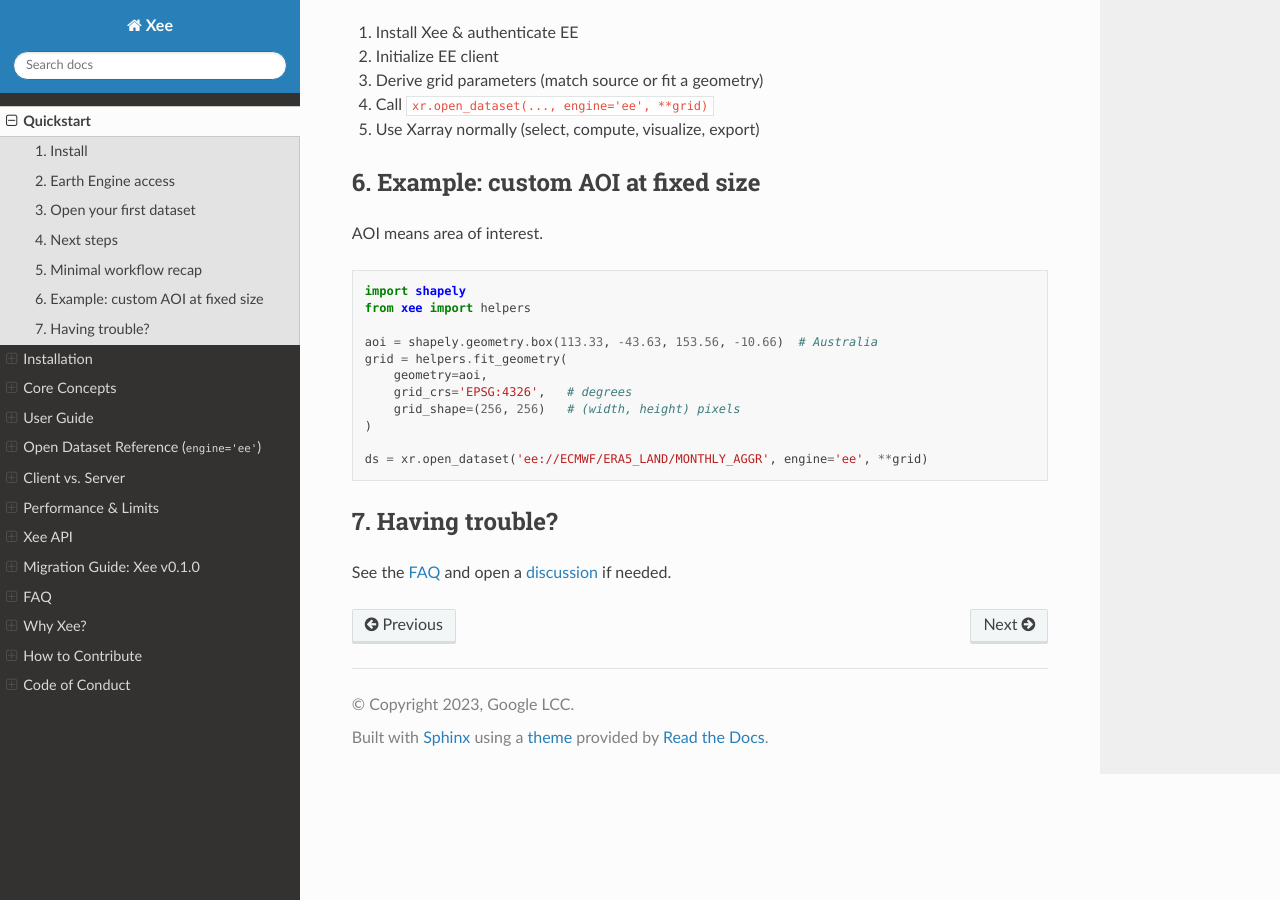
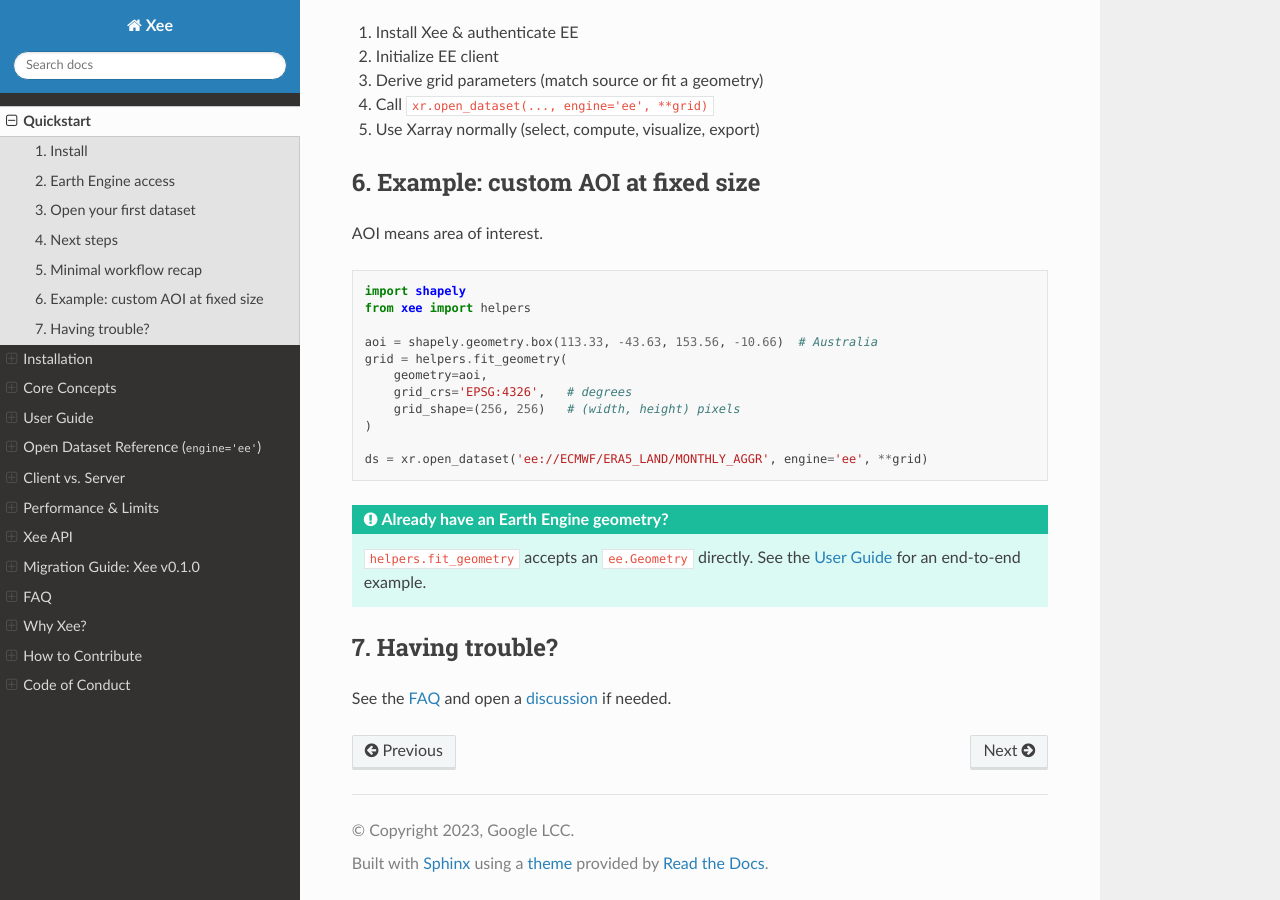
Before and after one commit to google/Xee, a Sphinx documentation site: the page built from docs/quickstart.md, in a window 1280 px wide and 900 px high, scrolled down 2148 px. Built offline with Sphinx 7.4.7 and the Read the Docs theme 3.1.0, drawn with Linux system fonts in a browser that asks for light colours; the version number could not be read and is left out.

Commit message:
docs: update quickstart.md

````diff
--- a/docs/quickstart.md
+++ b/docs/quickstart.md
@@ -123,6 +123,12 @@ grid = helpers.fit_geometry(
 ds = xr.open_dataset('ee://ECMWF/ERA5_LAND/MONTHLY_AGGR', engine='ee', **grid)
 ```
 
+```{admonition} Already have an Earth Engine geometry?
+:class: tip
+
+`helpers.fit_geometry` accepts an `ee.Geometry` directly. See the [User Guide](guide.md) for an end-to-end example.
+```
+
 ## 7. Having trouble?
 
 See the [FAQ](faq.md) and open a [discussion](https://github.com/google/Xee/discussions) if needed.
````
